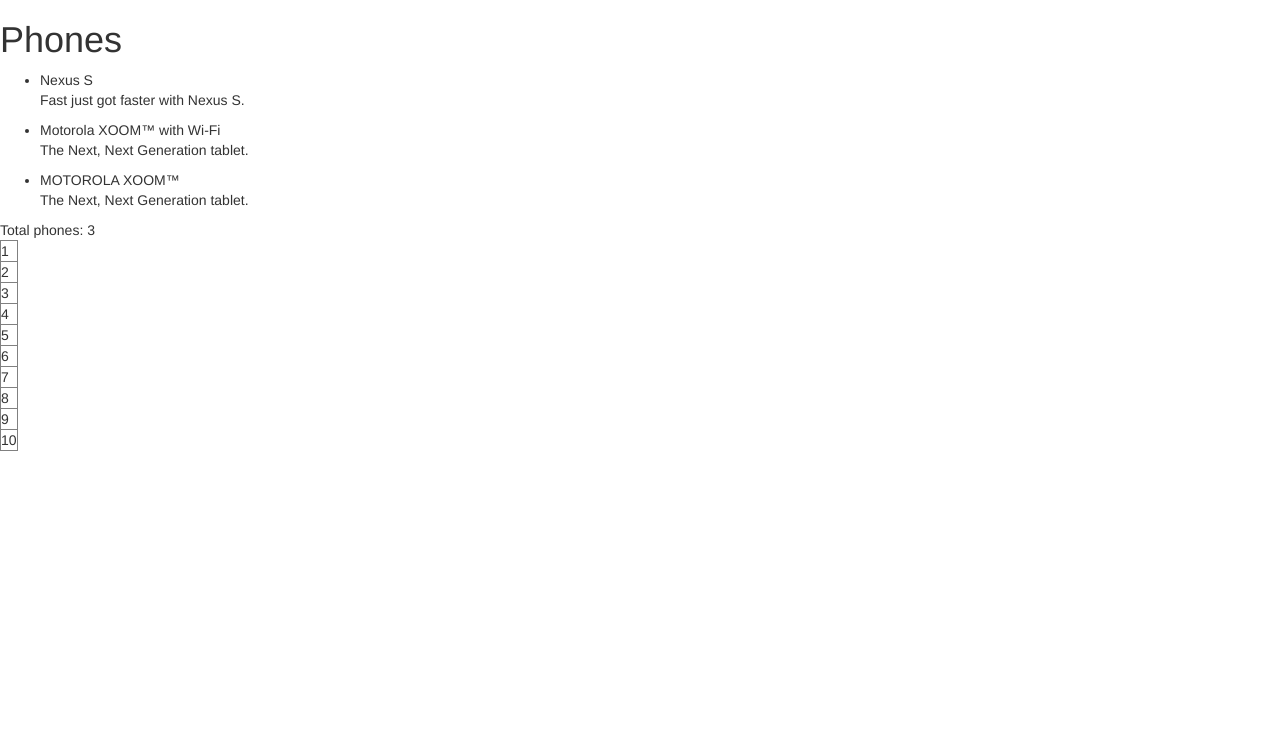
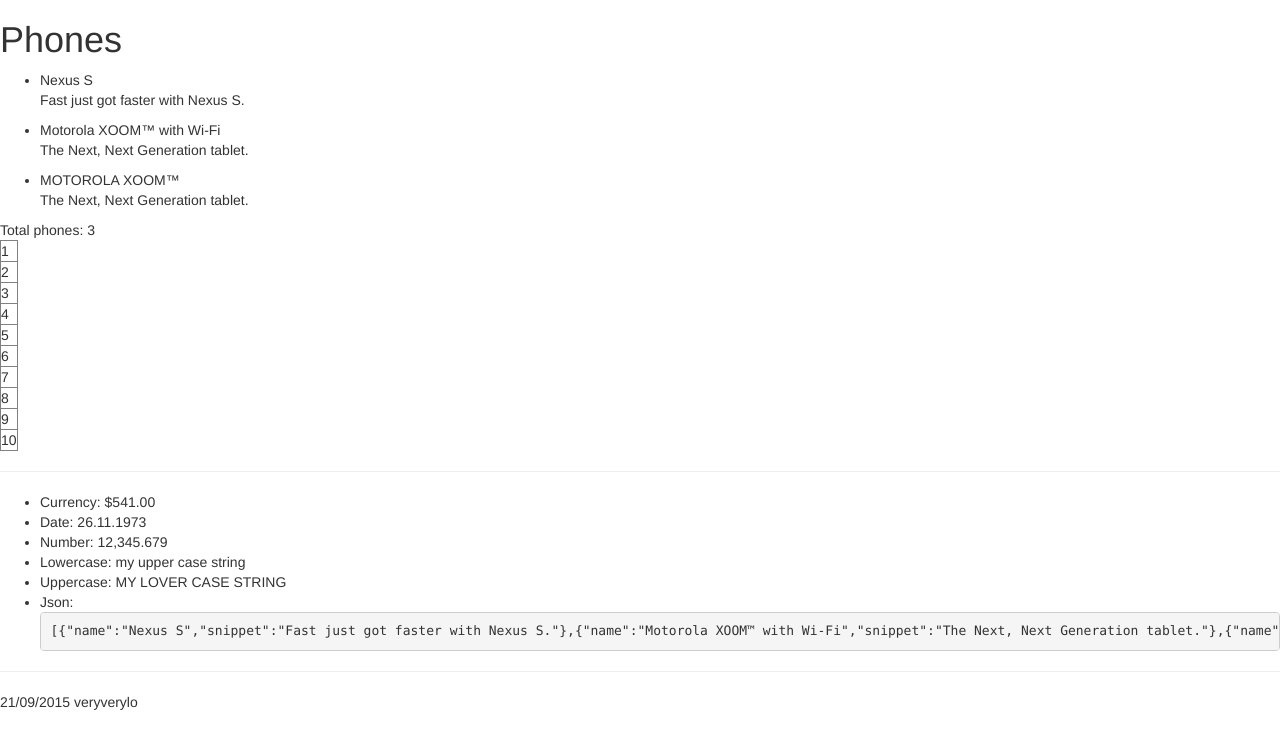
Before and after one commit to stemax/angular, a website: page lesson2/app/index.html in a window 1280 px wide. Drawn offline with nearby package versions, Linux system fonts and the light colour scheme.

Commit message:
Static filters

```diff
--- a/lesson2/app/index.html
+++ b/lesson2/app/index.html
@@ -28,6 +28,17 @@
         </td>
     </tr>
 </table>
-
+<hr/>
+<ul>
+    <li>Currency: {{541 | currency}}</li>
+    <li>Date: {{123123123321 | date:'dd.MM.yyyy'}}</li>
+    <li>Number: {{12345.6789 | number:3}}</li>
+    <li>Lowercase: {{'My UPPER cAse striNg' | lowercase}}</li>
+    <li>Uppercase: {{'my lover cASE string' | uppercase}}</li>
+    <li>Json: <pre>{{phones}}</pre></li>
+</ul>
+<hr/>
+{{today | date: 'dd/MM/yyyy'}}
+{{'VeryVeryLongStringLine' | limitTo:10 | lowercase}}
 </body>
 </html>
--- a/lesson2/app/js/controllers.js
+++ b/lesson2/app/js/controllers.js
@@ -16,5 +16,10 @@
             {'name': 'MOTOROLA XOOM™',
                 'snippet': 'The Next, Next Generation tablet.'}
         ]
+
+    //Filter
+    var date = new Date();
+    $scope.today = date;
+
 }
 );
```
